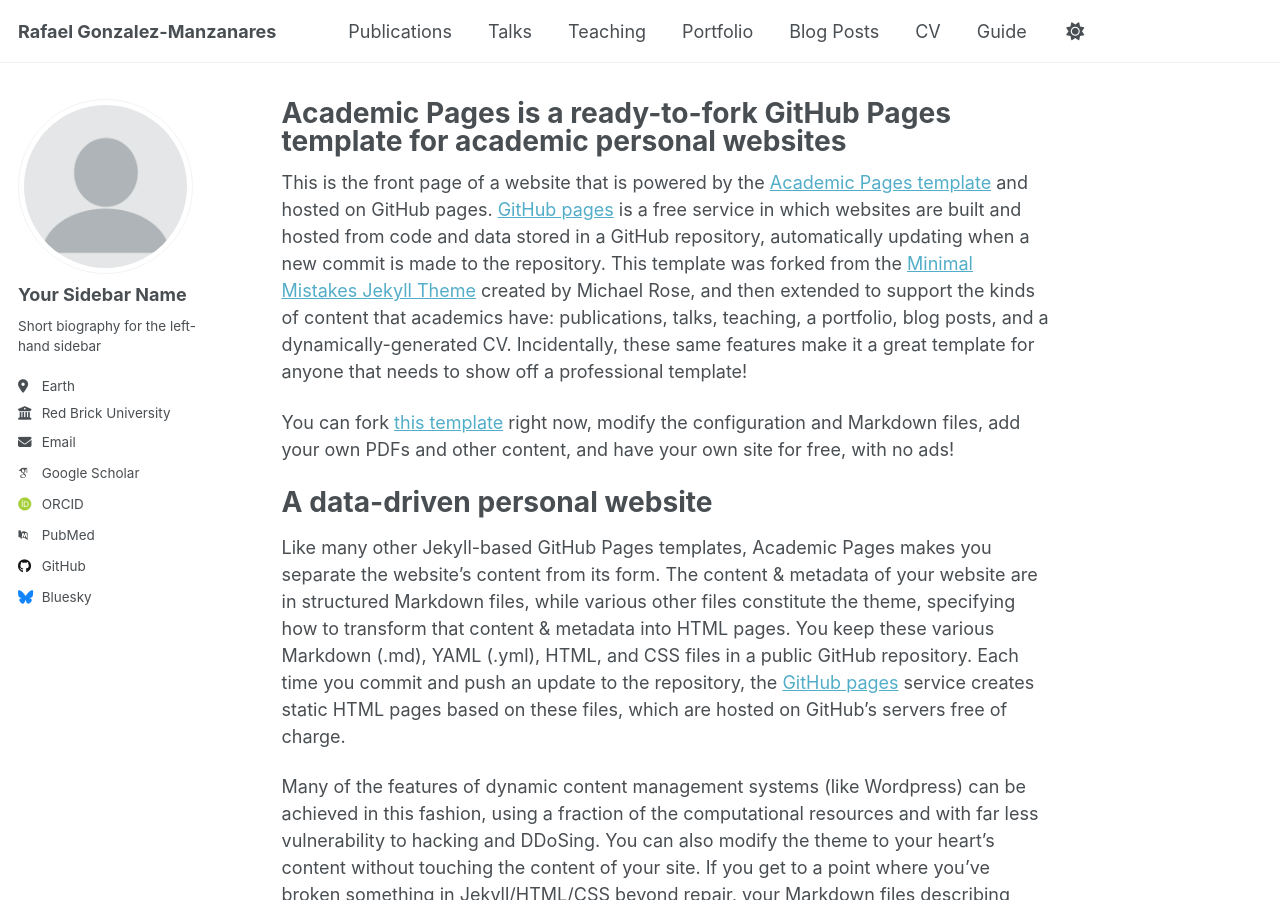
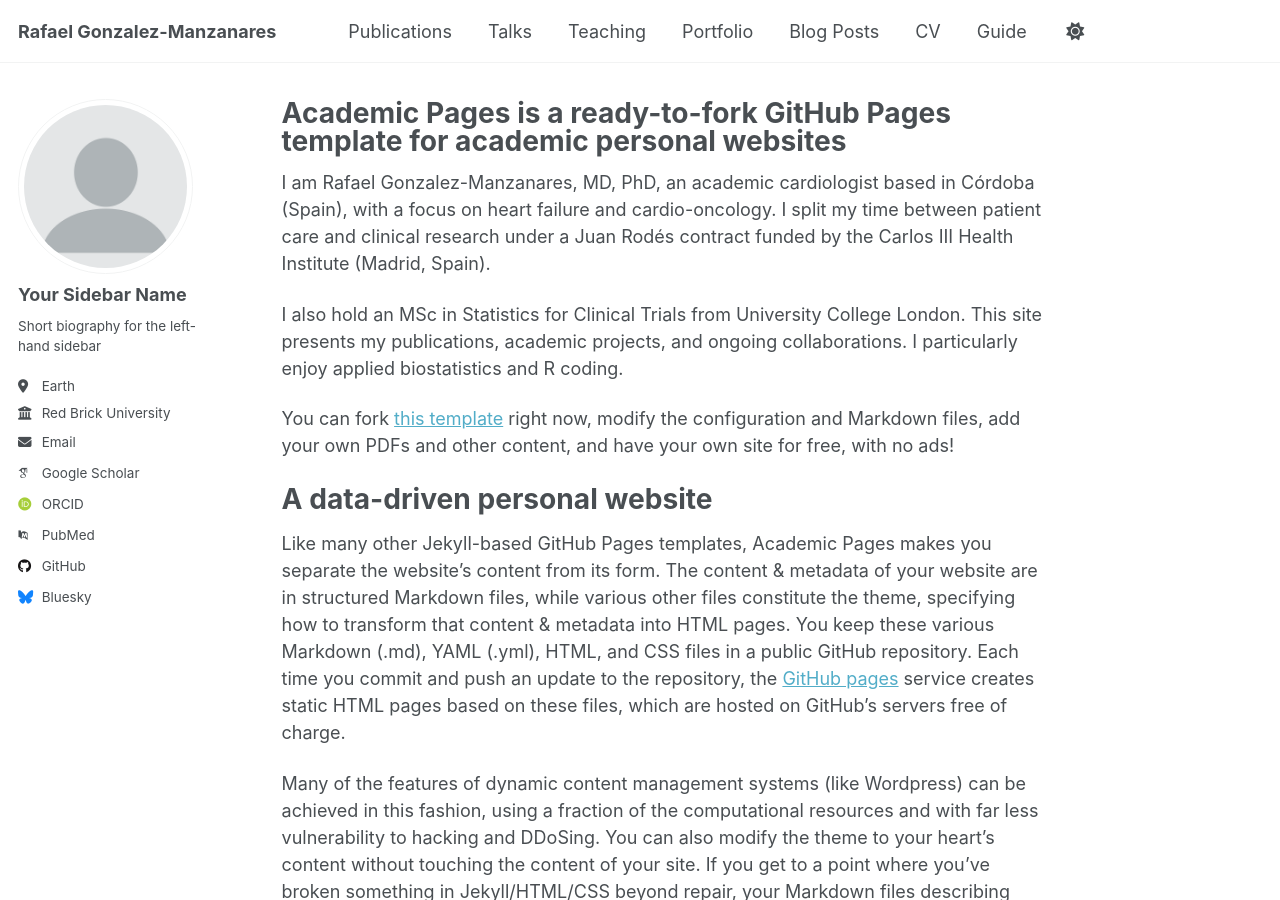
Before and after one commit to rafaelglezm/rafaelglezm.github.io, a Jekyll site: the page built from _pages/about.md, in a window 1280 px wide and 900 px high. Built offline with Jekyll 4.4.1, drawn with Linux system fonts in a browser that asks for light colours; some web fonts are replaced; a script that is not in the unit is left out.

Commit message:
Update about.md

```diff
--- a/_pages/about.md
+++ b/_pages/about.md
@@ -7,7 +7,9 @@ redirect_from:
   - /about.html
 ---
 
-This is the front page of a website that is powered by the [Academic Pages template](https://github.com/academicpages/academicpages.github.io) and hosted on GitHub pages. [GitHub pages](https://pages.github.com) is a free service in which websites are built and hosted from code and data stored in a GitHub repository, automatically updating when a new commit is made to the repository. This template was forked from the [Minimal Mistakes Jekyll Theme](https://mmistakes.github.io/minimal-mistakes/) created by Michael Rose, and then extended to support the kinds of content that academics have: publications, talks, teaching, a portfolio, blog posts, and a dynamically-generated CV. Incidentally, these same features make it a great template for anyone that needs to show off a professional template!
+I am Rafael Gonzalez-Manzanares, MD, PhD, an academic cardiologist based in Córdoba (Spain), with a focus on heart failure and cardio-oncology. I split my time between patient care and clinical research under a Juan Rodés contract funded by the Carlos III Health Institute (Madrid, Spain).
+
+I also hold an MSc in Statistics for Clinical Trials from University College London. This site presents my publications, academic projects, and ongoing collaborations. I particularly enjoy applied biostatistics and R coding.
 
  You can fork [this template](https://github.com/academicpages/academicpages.github.io) right now, modify the configuration and Markdown files, add your own PDFs and other content, and have your own site for free, with no ads!
 
```
